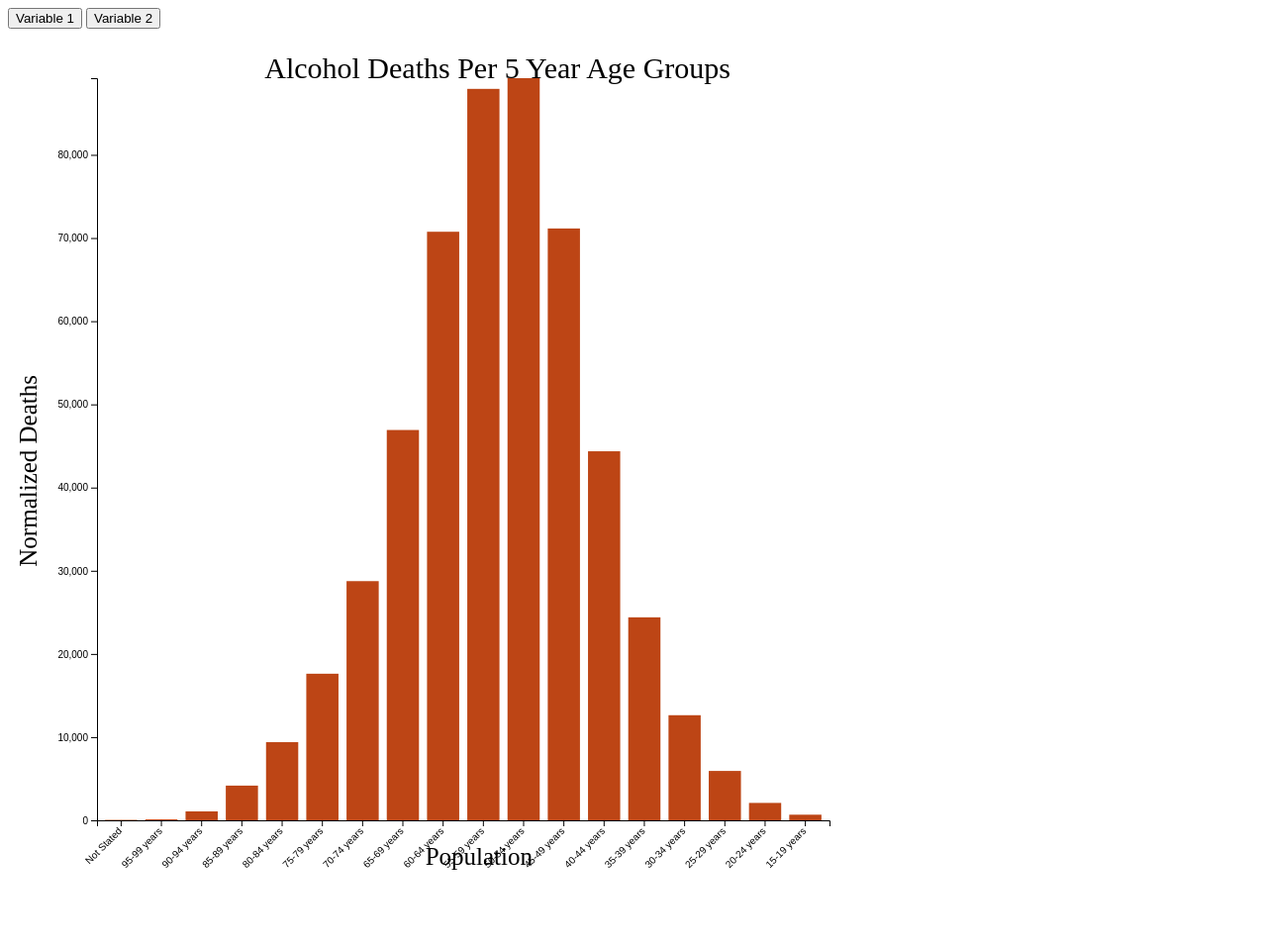
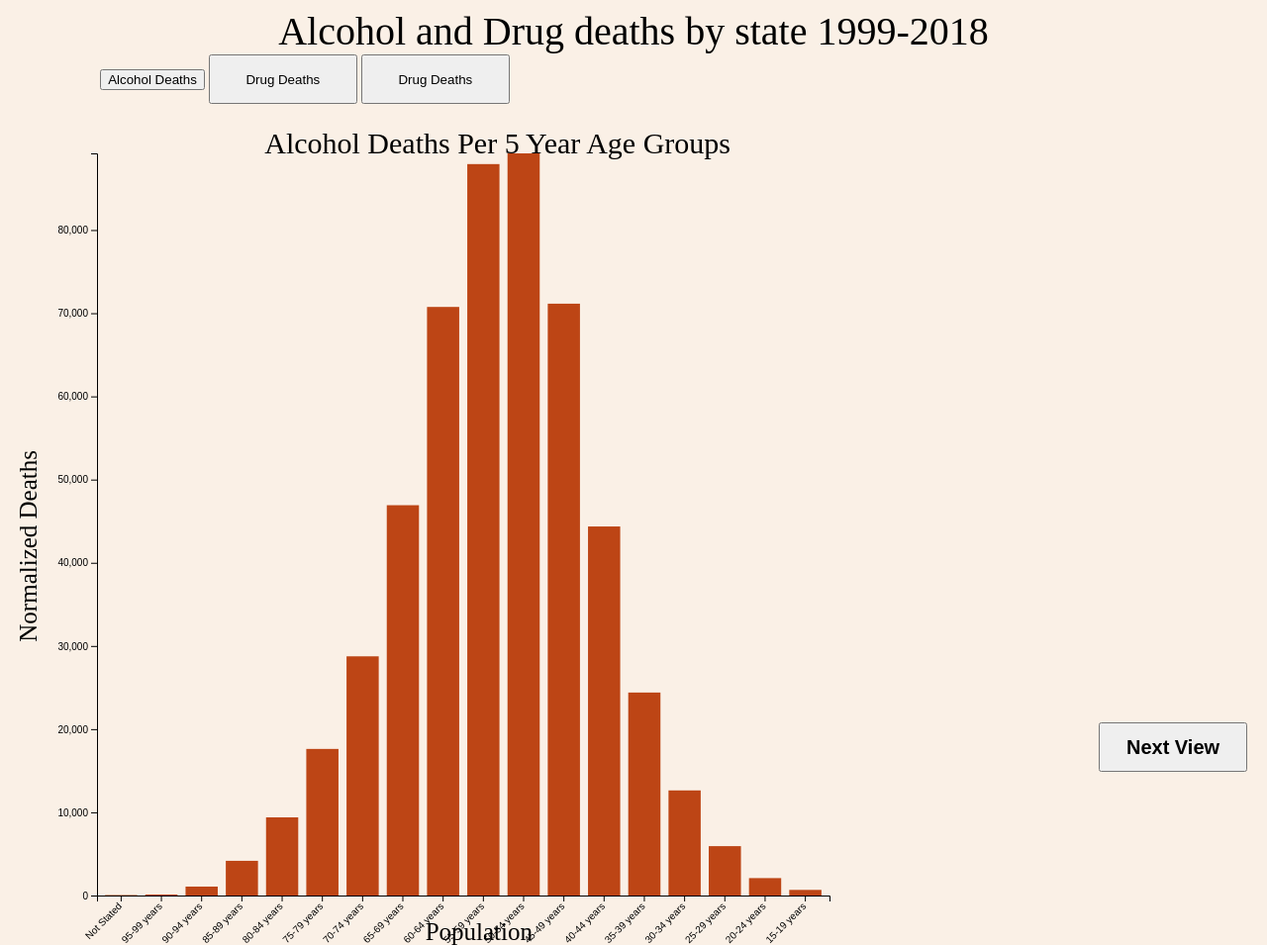
Before and after one commit to adamlachmayr/adamlachmayr.github.io, a website: page Sheet3.html in a window 1280 px wide. Shown: the whole page at 99% size. Before the commit the page ends 891 px from the top, so only its background shows below. Drawn offline with nearby package versions, Linux system fonts and the light colour scheme.

Commit message:
Update Sheet3.html

```diff
--- a/Sheet3.html
+++ b/Sheet3.html
@@ -1,16 +1,46 @@
-<!-- Code from d3-graph-gallery.com -->
+
 <!DOCTYPE html>
 <meta charset="utf-8">
+
+<head>
+<style>
+body {
+  background-color: linen;
+}
+
+h1 {
+  color: maroon;
+  margin-left: 40px;
+}
+
+.label{
+  color: maroon;
+}
+</style>
+</head>
 
 <!-- Load d3.js -->
 <script src="https://d3js.org/d3.v4.js"></script>
 
-<!-- Add 2 buttons -->
-<button onclick="update('Alcohol-induced causes')">Variable 1</button>
-<button onclick="update('Drug-induced causes')">Variable 2</button>
+<div style="color:Black;text-align:center;font-size: 40px;" id="Header">Alcohol and Drug deaths by state 1999-2018</div>
+
+
+
+<div class="buttons" style="width: 600px; text-align: center;">
+  <button id="a" onclick="update('Alcohol-induced causes') style="width:150px;height:50px;">Alcohol Deaths</button>
+  <button id="b" onclick="update('Drug-induced causes')" style="width:150px;height:50px;">Drug Deaths</button>
+  <button id="c" onclick="window.location.href='https://adamlachmayr.github.io/Sheet13.html';" style="width:150px;height:50px;">Drug Deaths</button></div>
+
 
 <!-- Create a div where the graph will take place -->
-<div id="my_dataviz"></div>
+<div id="my_dataviz" style="float: left;"></div>
+<div id="Legend" style="float: right;height:850px; overflow-y: auto;"></div>
+
+
+<div class="NextButtion" style="width: 150px; text-align: center; position: absolute; bottom:20px; right:20px; font-size: 20px; font-weight: bold;">
+  <button id="next" onclick="window.location.href='https://adamlachmayr.github.io/Sheet22.html';" style="width:150px;height:50px;font-size: 20px; font-weight: bold;">Next View</button>
+
+</div>
 
 
 <script>
```
